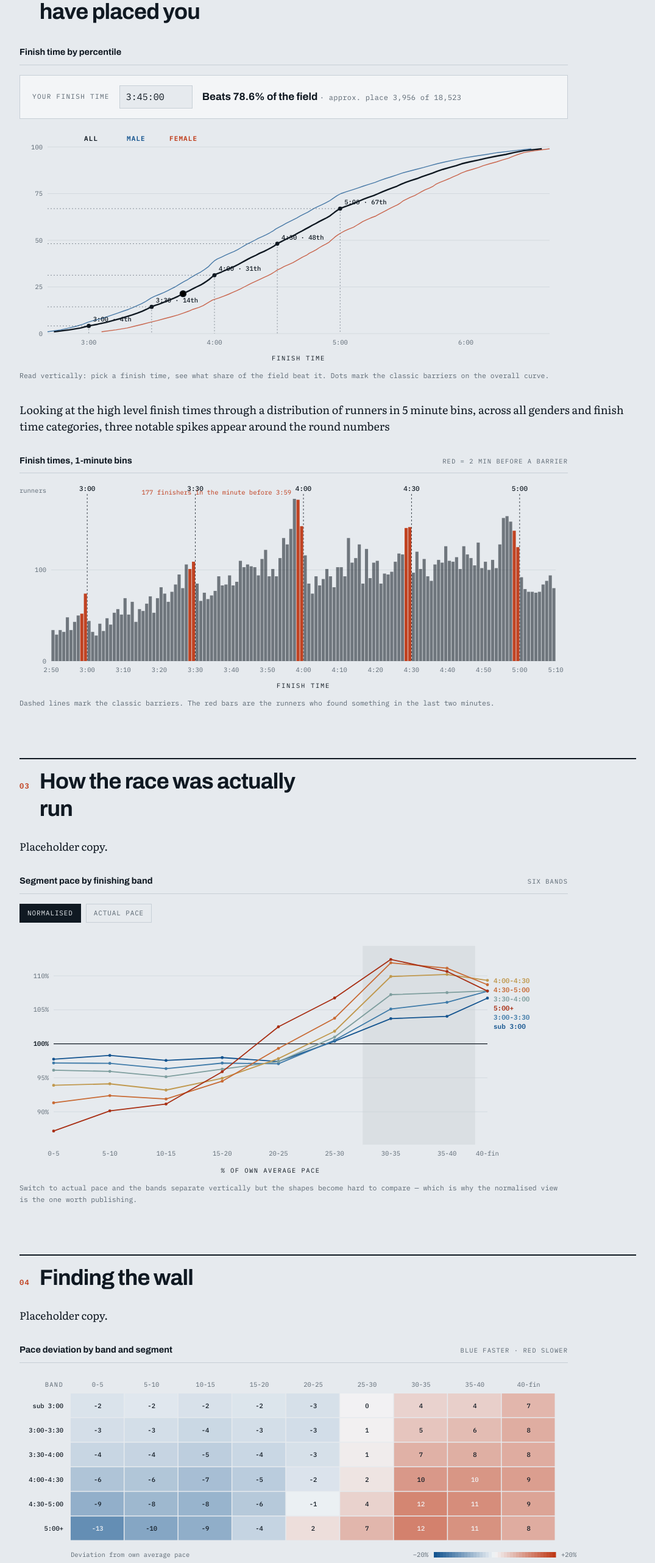
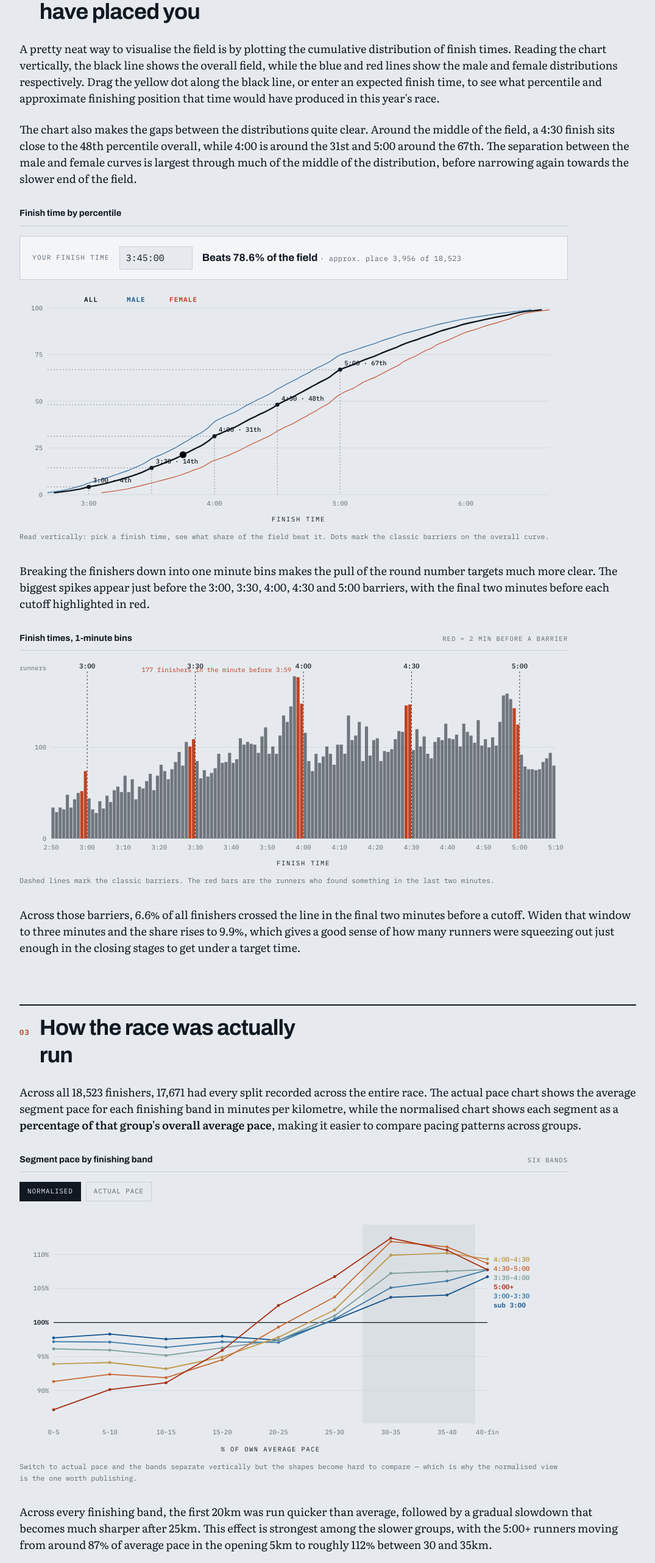
Before and after one commit to a-craker/cpt-marathon-26, a React (Vite) app: page / in a window 1280 px wide. Shown: the part 4607-7170 px from the top of the page at 61% size, without its empty margins (102-1177 px from the left). Built offline with nearby package versions, Linux system fonts and the light colour scheme.

Commit message:
write up for more charts

```diff
--- a/src/App.jsx
+++ b/src/App.jsx
@@ -149,6 +149,17 @@ export default function App() {
         </Section>
 
         <Section id="placing" num="02" title="Where your time would have placed you">
+          <p className="text-[18px] leading-normal max-w-none mb-6">
+          A pretty neat way to visualise the field is by plotting the cumulative distribution of finish times. Reading the chart vertically, the black line shows the overall field,
+          while the blue and red lines show the male and female distributions respectively. Drag the yellow dot along the black line, or enter an expected finish time, to see what
+          percentile and approximate finishing position that time would have produced in this year's race.
+          </p>
+
+          <p className="text-[18px] leading-normal max-w-none mb-6">
+          The chart also makes the gaps between the distributions quite clear. Around the middle of the field, a 4:30 finish sits close to the 48th percentile overall, while 4:00
+          is around the 31st and 5:00 around the 67th. The separation between the male and female curves is largest through much of the middle of the distribution, before narrowing
+          again towards the slower end of the field.
+          </p>
           {/* finder, percentile curve */}
           <Figure
             title="Finish time by percentile"
@@ -158,8 +169,10 @@ export default function App() {
           </Figure>
 
           <p className="text-[18px] leading-normal max-w-none mb-6">
-            Looking at the high level finish times through a distribution of runners in 5 minute bins, across all genders and finish time categories, three notable spikes appear around the round numbers
+            Breaking the finishers down into one minute bins makes the pull of the round number targets much more clear. The biggest spikes appear just before the 3:00, 3:30, 4:00,
+            4:30 and 5:00 barriers, with the final two minutes before each cutoff highlighted in red.
           </p>
+
 
           <Figure
             title="Finish times, 1-minute bins"
@@ -168,11 +181,19 @@ export default function App() {
           >
             <BarrierBunching />
           </Figure>
+          <p className="text-[18px] leading-normal max-w-none mb-6">
+            Across those barriers, 6.6% of all finishers crossed the line in the final two minutes before a cutoff. Widen that window to three minutes and the share rises to 9.9%,
+            which gives a good sense of how many runners were squeezing out just enough in the closing stages to get under a target time.
+          </p>
 
         </Section>
 
         <Section id="pacing" num="03" title="How the race was actually run">
-          <p className="max-w-[646px]">Placeholder copy.</p>
+          <p className="text-[18px] leading-normal max-w-none mb-6">
+            Across all 18,523 finishers, 17,671 had every split recorded across the entire race. The actual pace chart shows the average segment pace for each
+            finishing band in minutes per kilometre, while the normalised chart shows each segment as a <strong>percentage of that group's overall average pace</strong>, making
+            it easier to compare pacing patterns across groups.
+          </p>
           <Figure
             title="Segment pace by finishing band"
             meta={/* mode-aware meta lives in the toggle chart's axis label instead */ "six bands"}
@@ -180,6 +201,15 @@ export default function App() {
           >
             <SegmentByBand />
           </Figure>
+          <p className="text-[18px] leading-normal max-w-none mb-6">
+            Across every finishing band, the first 20km was run quicker than average, followed by a gradual slowdown that becomes much sharper after 25km. This
+            effect is strongest among the slower groups, with the 5:00+ runners moving from around 87% of average pace in the opening 5km to roughly 112% between
+            30 and 35km.
+          </p>
+          <p className="text-[18px] leading-normal max-w-none mb-6">
+            The faster groups were more consistent, but nobody escaped the late slowdown. By the final segment, all six bands had converged to roughly 107% to 109%
+            of their own average pace, suggesting that the final few kilometre segments imposed a similar relative cost across the field.
+          </p>
         </Section>
 
         <Section id="wall" num="04" title="Finding the wall">
```
